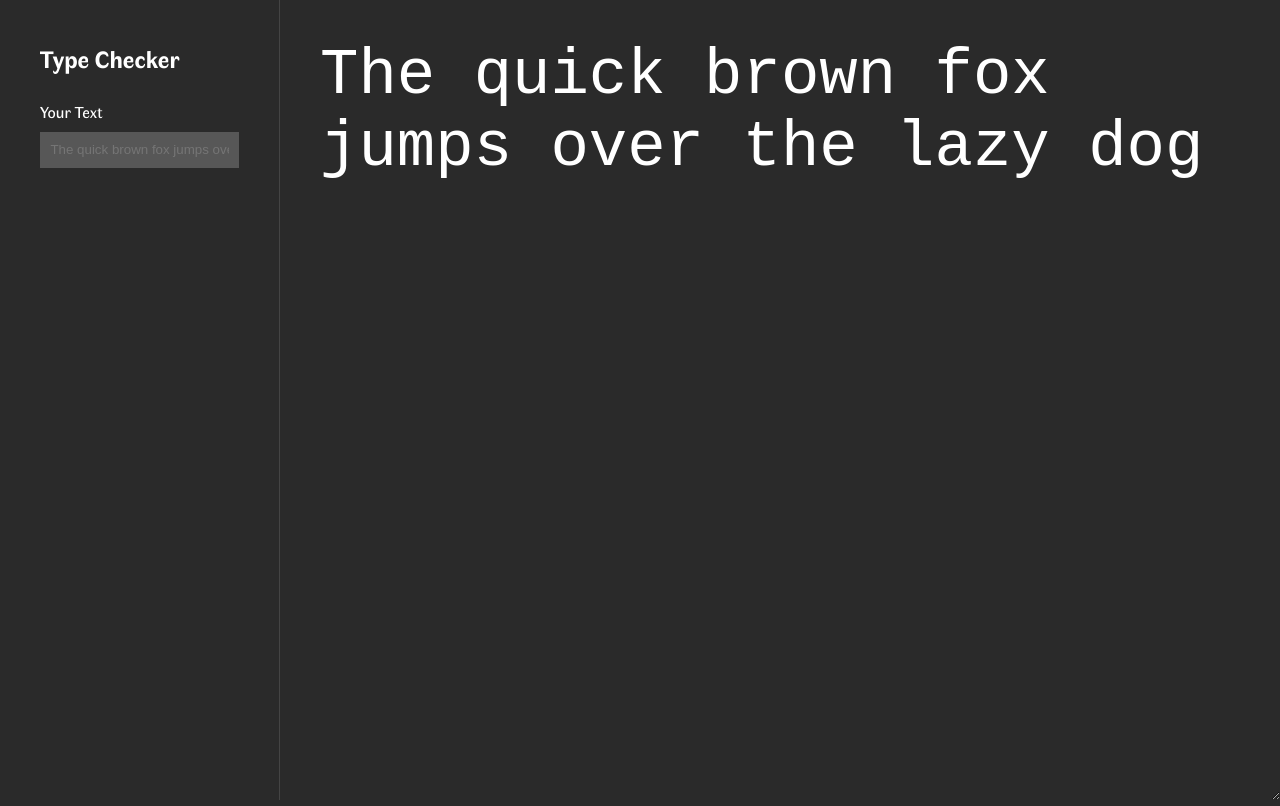
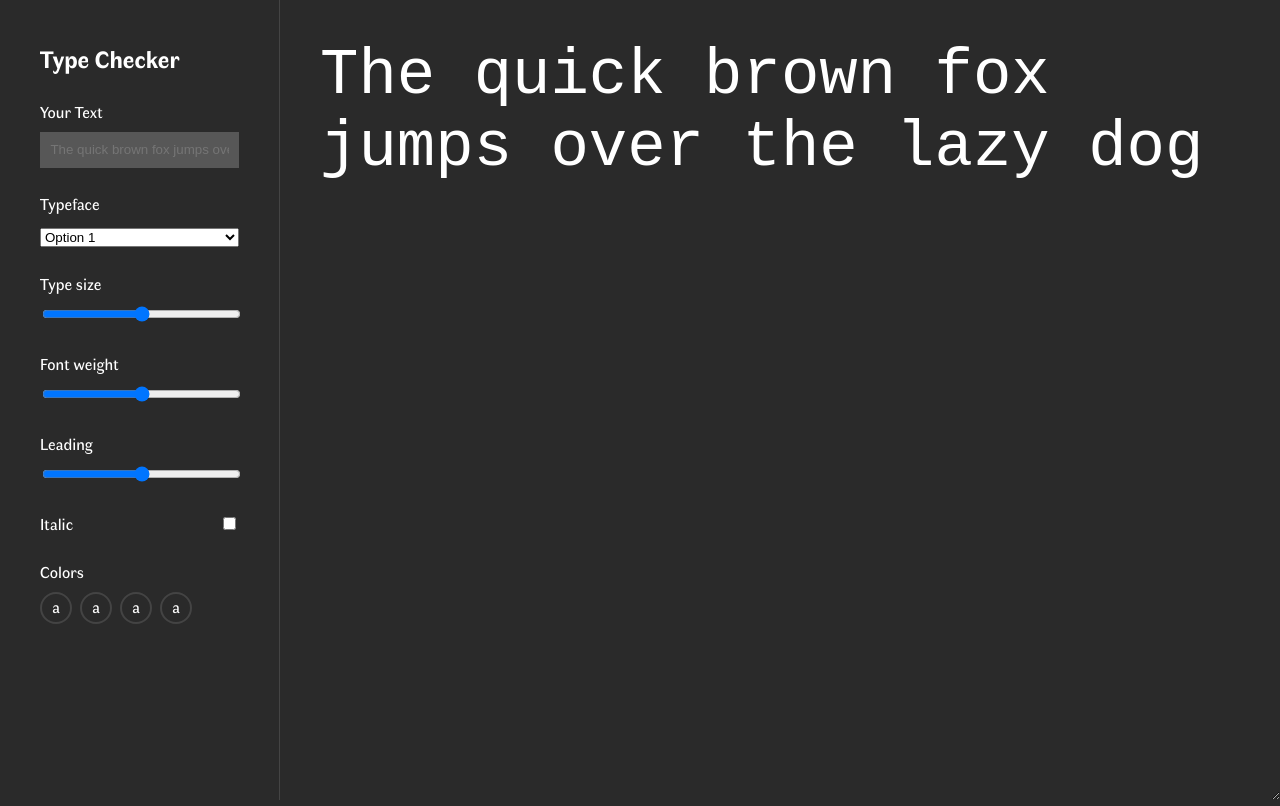
Before and after one commit to gideonibemerejr/js-for-designers, a React (Create React App) app: page /type-checker in a window 1280 px wide. Built offline with nearby package versions, Linux system fonts and the light colour scheme.

Commit message:
Add all input tags including color selectors. No functionality with inputs 2 through 7 yet

```diff
--- a/src/Pages/TypeChecker/components/ControlPanel/ControlPanel.css
+++ b/src/Pages/TypeChecker/components/ControlPanel/ControlPanel.css
@@ -20,10 +20,41 @@ label {
   margin-bottom: 0.5rem;
 }
 
+input[type='range'],
+input[type='text'],
+select {
+  width: 100%;
+}
+
 input[type='text'] {
   padding: 0.65rem;
-  width: 100%;
+
   background-color: #575757;
   border: none;
   color: #fff;
 }
+
+label[for='italic'] {
+  display: inline;
+  margin: 0;
+}
+
+div.control:nth-of-type(6) {
+  display: flex;
+  align-items: center;
+  justify-content: space-between;
+}
+
+div.control > div.colors {
+  display: flex;
+}
+
+div.colors p {
+  width: 2rem;
+  height: 2rem;
+  line-height: 1.625rem;
+  text-align: center;
+  margin: 0 8px 0 0;
+  border-radius: 50%;
+  border: 2px solid #444;
+}
--- a/src/Pages/TypeChecker/components/ControlPanel/index.jsx
+++ b/src/Pages/TypeChecker/components/ControlPanel/index.jsx
@@ -6,6 +6,20 @@ const ControlPanel = ({handleTextChange, sentence}) => {
         <section className="control-panel--wrapper">
             <h1>Type Checker</h1>
             <Control name="sentence" htmlFor="sentence" handleChange={handleTextChange} placeholder="The quick brown fox jumps over the lazy dog"  label="Your Text" type="text" value={sentence}/>
+            <Control name="typeFace" htmlFor="typeFace" label="Typeface" type="select" options={['Option 1', 'Option 2', 'Option 3']}/>
+            <Control name="typeSize" htmlFor="typeSize" label="Type size" type="range" />
+            <Control name="fontWeight" htmlFor="fontWeight" label="Font weight" type="range" />
+            <Control name="leading" htmlFor="leading" label="Leading" type="range" />
+            <Control name="italic" htmlFor="italic" label="Italic" type="checkbox" />
+            <div className="control">
+                <label htmlFor="colors">Colors</label>
+                <div name="colors" className="colors">
+                    <p>a</p>
+                    <p>a</p>
+                    <p>a</p>
+                    <p>a</p>
+                </div>
+            </div>
         </section>
      );
 }
@@ -13,11 +27,20 @@ const ControlPanel = ({handleTextChange, sentence}) => {
 export default ControlPanel;
 
 
-const Control = ({htmlFor, type, name, label, placeholder, handleChange, value}) => {
+const Control = ({htmlFor, type, name, label, placeholder, handleChange, value, options}) => {
     return (
         <div className="control">
             <label htmlFor={htmlFor}>{label}</label>
-            <input value={value} onChange={handleChange} placeholder={placeholder}  type={type} name={name}/>
+            {
+                type === 'select' ?
+                (
+                    <select>
+                        {options.map(option => <option>{option}</option>)}
+                    </select>
+                )
+                :
+                ( <input value={value} onChange={handleChange} placeholder={placeholder}  type={type} name={name}/> )
+            }
         </div>
     );
 }
```
